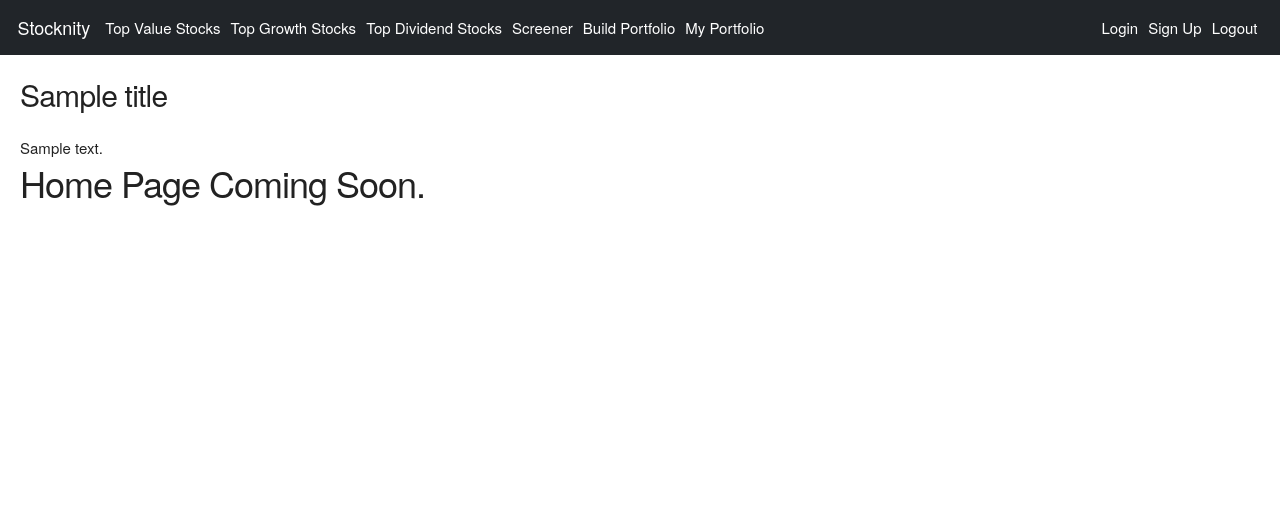
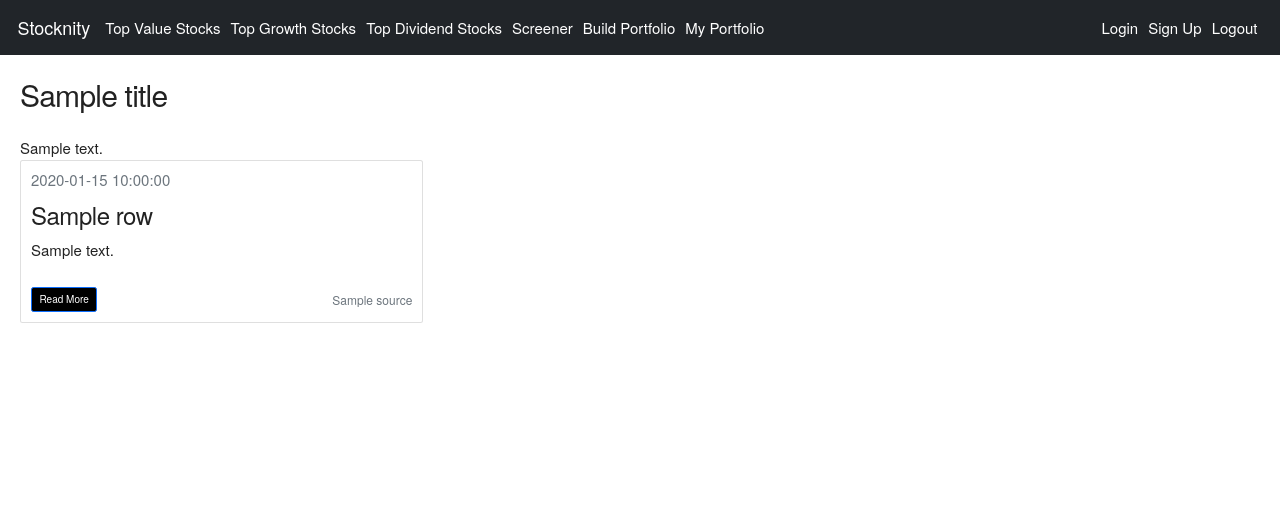
Before and after one commit to tkalden/stock-portfolio, a Flask app: template templates/home.html in a window 1280 px wide. Shown: the top 522 px of the page. Run offline with Flask 2, Linux system fonts and the light colour scheme; the template is opened without the code that fills it: most values are stand-ins (such as "Sample title", 1, 10 or a date in 2020); some libraries are stand-ins or nearby versions.

Commit message:
added news on the home page, updated read me and added sequence diagram

```diff
--- a/main.py
+++ b/main.py
@@ -1,4 +1,5 @@
 from flask import Blueprint
+import methods.news as news
 from methods.stock import stock
 from methods.chart import chart
 from methods.portfolio import portfolio as buildPortfolio
@@ -18,7 +19,8 @@ chart = chart()
 
 @main.route('/', methods=['POST','GET'])
 def home():
-   return render_template('home.html')
+   news_df = news.get_news();
+   return render_template('home.html', news_df = news_df)
 
 @main.route('/profile', methods=['POST','GET'])
 @login_required
--- a/requirements.txt
+++ b/requirements.txt
@@ -12,3 +12,4 @@ pandas_datareader
 flask-login
 werkzeug
 cachetools
+google-reauth
--- a/templates/home.html
+++ b/templates/home.html
@@ -1,6 +1,23 @@
 {% extends 'base.html' %}
 {% block content %}
-<h3 class="title">
-Home Page Coming Soon.
-</h3>
-{% endblock %}
+<div class="row">
+    {% for i, row in news_df.iterrows() %}
+    <div class="col-md-4 mb-4">
+        <div class="card h-100">
+            <div class="card-body">
+                <h6 class="card-subtitle mb-2 text-muted">{{ row['Date'] }}</h6>
+                <h5 class="card-title">{{ row['Title'] }}</h5>
+                <p class="card-text">{{ row['Description'] }}</p>
+                <div class="d-flex justify-content-between align-items-center">
+                    <a href="{{ row['Link'] }}" class="btn btn-primary text-white" style="background-color:black;"
+                        target="_blank">Read More</a>
+                    <small class="text-muted">{{ row['Source'] }}</small>
+                </div>
+            </div>
+        </div>
+    </div>
+    {% endfor %}
+</div>
+{% endblock %}.card-body {
+height: 200px; /* set the height to your desired value */
+}
```
Also changed, not shown: methods/news.py (added, +9 -0 lines), README.md, 2 other files.
